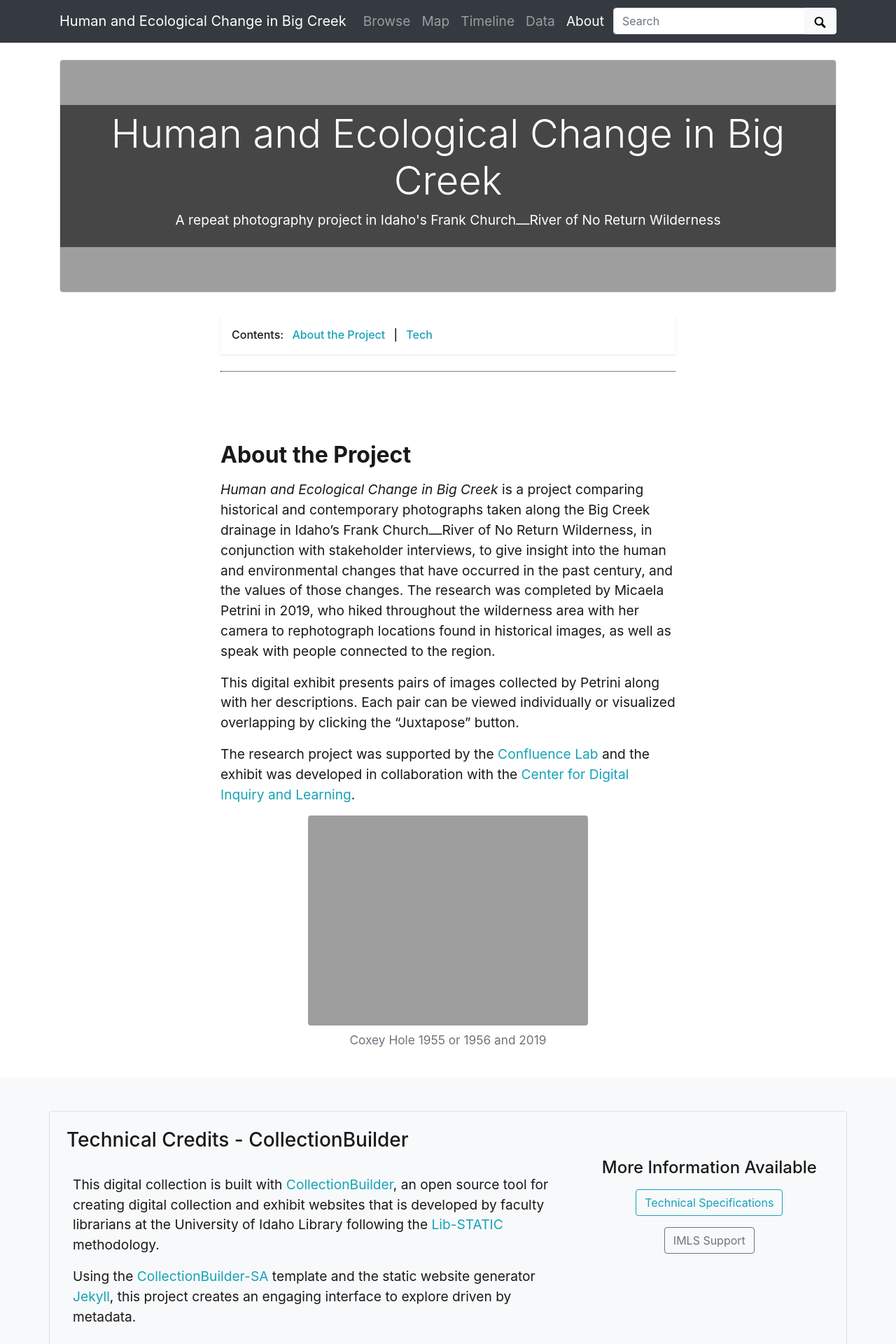
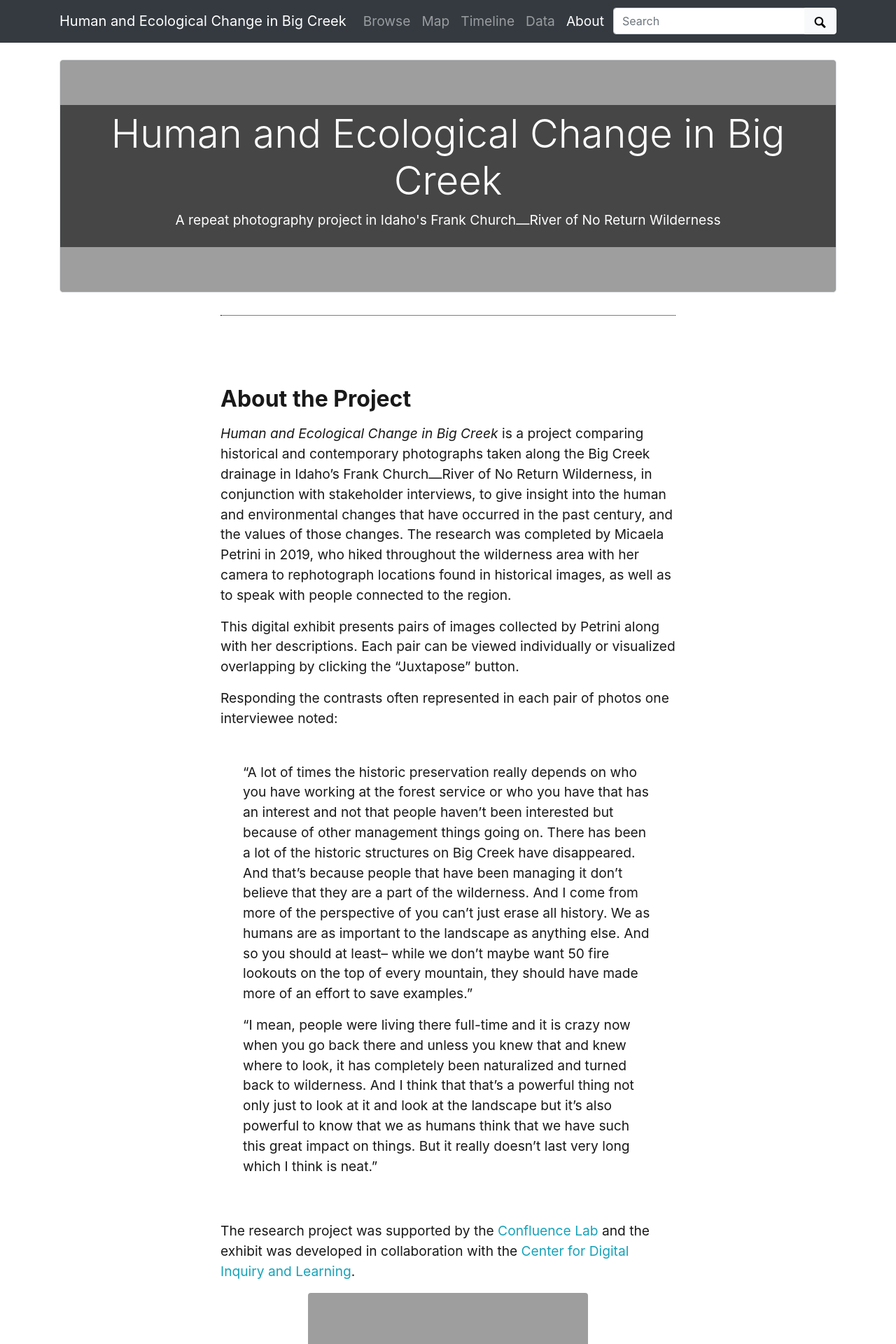
Before and after one commit to thecdil/big-creek-rephotography, a Jekyll site: the page built from pages/about.md, in a window 1280 px wide. Shown: the top 1920 px of the page at 70% size. Built offline with Jekyll 4.4.1, drawn with Linux system fonts in a browser that asks for light colours.

Commit message:
add quote to about

```diff
--- a/_sass/_pages.scss
+++ b/_sass/_pages.scss
@@ -64,10 +64,14 @@
         margin: 1.5rem auto 1rem;
     }
 
-    p, .about-narrowed-content, .footnotes, ol, ul {
+    p, .about-narrowed-content, .footnotes, ol, ul, blockquote {
         margin-left: auto;
         margin-right: auto;
         max-width: 650px;
     }
 
+    blockquote {
+        padding: 2rem;
+    }
+
 }
--- a/pages/about.md
+++ b/pages/about.md
@@ -4,20 +4,25 @@ layout: about
 permalink: /about.html
 # Edit the markdown on in this file to describe your collection
 # Look in _includes/feature for options to easily add features to the page
+credits: false
 ---
 
 {% include feature/jumbotron.html %}
 
-{% include feature/nav-menu.html sections="About the Project" %}
-
 ## About the Project
 
 *Human and Ecological Change in Big Creek* is a project comparing historical and contemporary photographs taken along the Big Creek drainage in Idaho's Frank Church⎼River of No Return Wilderness, in conjunction with stakeholder interviews, to give insight into the human and environmental changes that have occurred in the past century, and the values of those changes.
-The research was completed by Micaela Petrini in 2019, who hiked throughout the wilderness area with her camera to rephotograph locations found in historical images, as well as speak with people connected to the region.
+The research was completed by Micaela Petrini in 2019, who hiked throughout the wilderness area with her camera to rephotograph locations found in historical images, as well as to speak with people connected to the region.
 
 This digital exhibit presents pairs of images collected by Petrini along with her descriptions.
 Each pair can be viewed individually or visualized overlapping by clicking the "Juxtapose" button.
 
+Responding the contrasts often represented in each pair of photos one interviewee noted:
+
+> "A lot of times the historic preservation really depends on who you have working at the forest service or who you have that has an interest and not that people haven't been interested but because of other management things going on. There has been a lot of the historic structures on Big Creek have disappeared. And that's because people that have been managing it don't believe that they are a part of the wilderness. And I come from more of the perspective of you can't just erase all history. We as humans are as important to the landscape as anything else. And so you should at least-- while we don't maybe want 50 fire lookouts on the top of every mountain, they should have made more of an effort to save examples."
+>
+> "I mean, people were living there full-time and it is crazy now when you go back there and unless you knew that and knew where to look, it has completely been naturalized and turned back to wilderness. And I think that that's a powerful thing not only just to look at it and look at the landscape but it's also powerful to know that we as humans think that we have such this great impact on things. But it really doesn't last very long which I think is neat."
+
 The research project was supported by the [Confluence Lab](https://www.theconfluencelab.org/) and the exhibit was developed in collaboration with the [Center for Digital Inquiry and Learning](https://cdil.lib.uidaho.edu/).
 
 {% include feature/item-figure.html objectid="fcrnrw_017" width="75" %}
```
